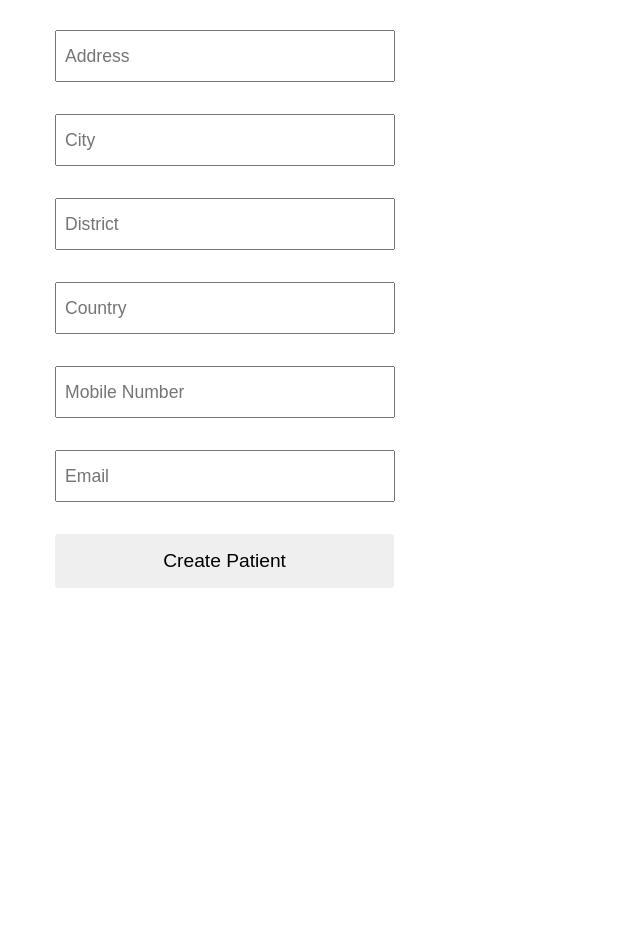
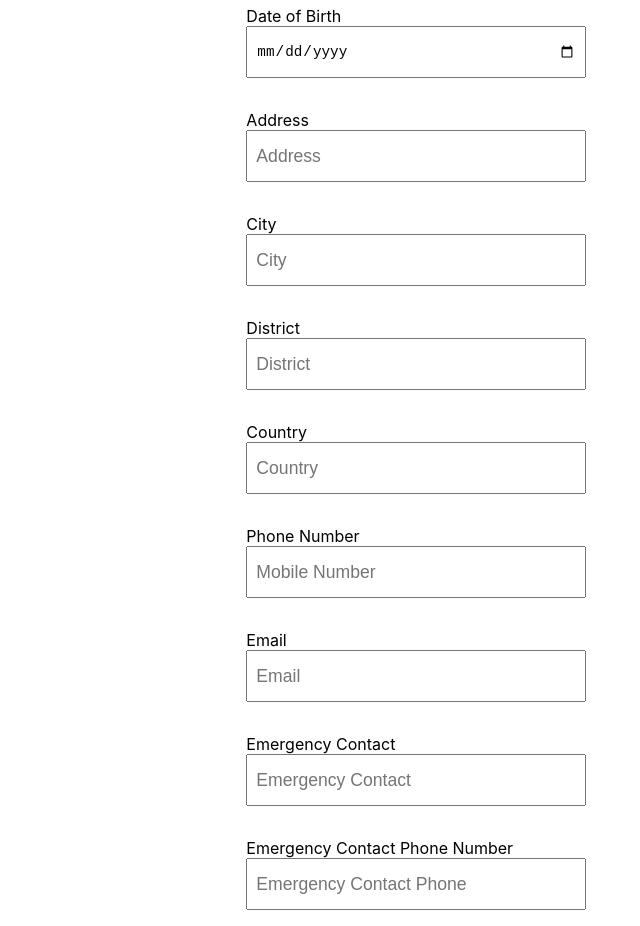
Before and after one commit to ypapy/E-heza-fhir, a React (Create React App) app: page / in a window 1280 px wide. Shown: the part 386-1312 px from the top of the page, without its empty margins (415-1055 px from the left). Before the commit the page ends 974 px from the top, so only its background shows below. Built offline with nearby package versions, Linux system fonts and the light colour scheme.

Commit message:
Error on post

```diff
--- a/src/App.js
+++ b/src/App.js
@@ -6,10 +6,14 @@ function App() {
   return (
     <div className="App">
       <header className="App-header">
-        <CreatePatient />
+
       </header>
+      <h1>Patient Registraion Form</h1>
+      <CreatePatient />
+
     </div>
   );
+
 }
 
 export default App;
--- a/src/create_patient.js
+++ b/src/create_patient.js
@@ -10,13 +10,15 @@ const CreatePatient = () => {
     const [country, setCountry] = useState("");
     const [address, setAddress] = useState("");
     const [email, setEmail] = useState("");
+    const [emergencyContact, setEmergencyContact] = useState("");
+    const [emergencyContactPhone, setEmergencyContactPhone] = useState("");
     const [mobileNumber, setMobileNumber] = useState("");
     const [message, setMessage] = useState("");
 
     let handleSubmit = async (e) => {
         e.preventDefault();
         try {
-          let res = await fetch("http://hapi.fhir.org/baseR4/Patient", {
+          let res = await fetch("http://localhost:8080/Patient/", {
             method: "POST",
             body: JSON.stringify({
                 "resourceType": "Patient",
@@ -78,6 +80,7 @@ const CreatePatient = () => {
     return (
         <div className="CreatePatient">
             <form onSubmit={handleSubmit}>
+                <label htmlFor="">First Names</label>
                 <input
                 type="text"
                 value={firstNames}
@@ -85,6 +88,7 @@ const CreatePatient = () => {
                 onChange={(e) => setFirstNames(e.target.value)}
                 />
 
+                <label htmlFor="">Lastname</label>
                 <input
                 type="text"
                 value={lastName}
@@ -92,6 +96,7 @@ const CreatePatient = () => {
                 onChange={(e) => setLastName(e.target.value)}
                 />
 
+                <label htmlFor="">Gender</label>
                 <input
                 type="text"
                 value={gender}
@@ -99,13 +104,15 @@ const CreatePatient = () => {
                 onChange={(e) => setGender(e.target.value)}
                 />
 
+                <label htmlFor="">Date of Birth</label>
                 <input
-                type="text"
+                type="date"
                 value={birthDate}
                 placeholder="Birth Date"
                 onChange={(e) => setBirthDate(e.target.value)}
                 />
 
+                <label htmlFor="">Address</label>
                 <input
                 type="text"
                 value={address}
@@ -113,6 +120,7 @@ const CreatePatient = () => {
                 onChange={(e) => setAddress(e.target.value)}
                 />
 
+                <label htmlFor="">City</label>
                 <input
                 type="text"
                 value={city}
@@ -120,13 +128,16 @@ const CreatePatient = () => {
                 onChange={(e) => setCity(e.target.value)}
                 />
 
+                <label htmlFor="">District</label>
                 <input
+                label="District"
                 type="text"
                 value={district}
                 placeholder="District"
                 onChange={(e) => setDistrict(e.target.value)}
                 />
 
+                <label htmlFor="">Country</label>
                 <input
                 type="text"
                 value={country}
@@ -134,18 +145,36 @@ const CreatePatient = () => {
                 onChange={(e) => setCountry(e.target.value)}
                 />
 
+                <label htmlFor="">Phone Number</label>
                 <input
-                type="text"
+                type="tel"
                 value={mobileNumber}
                 placeholder="Mobile Number"
                 onChange={(e) => setMobileNumber(e.target.value)}
                 />
 
+                <label htmlFor="">Email</label>
                 <input
-                type="text"
+                type="email"
                 value={email}
                 placeholder="Email"
                 onChange={(e) => setEmail(e.target.value)}
+                />
+
+                <label htmlFor="">Emergency Contact</label>
+                <input
+                type="text"
+                value={emergencyContact}
+                placeholder="Emergency Contact"
+                onChange={(e) => setEmergencyContact(e.target.value)}
+                />
+
+                <label htmlFor="">Emergency Contact Phone Number</label>
+                <input
+                type="tel"
+                value={emergencyContactPhone}
+                placeholder="Emergency Contact Phone"
+                onChange={(e) => setEmergencyContactPhone(e.target.value)}
                 />
 
                 <button type="submit">Create Patient</button>
```
